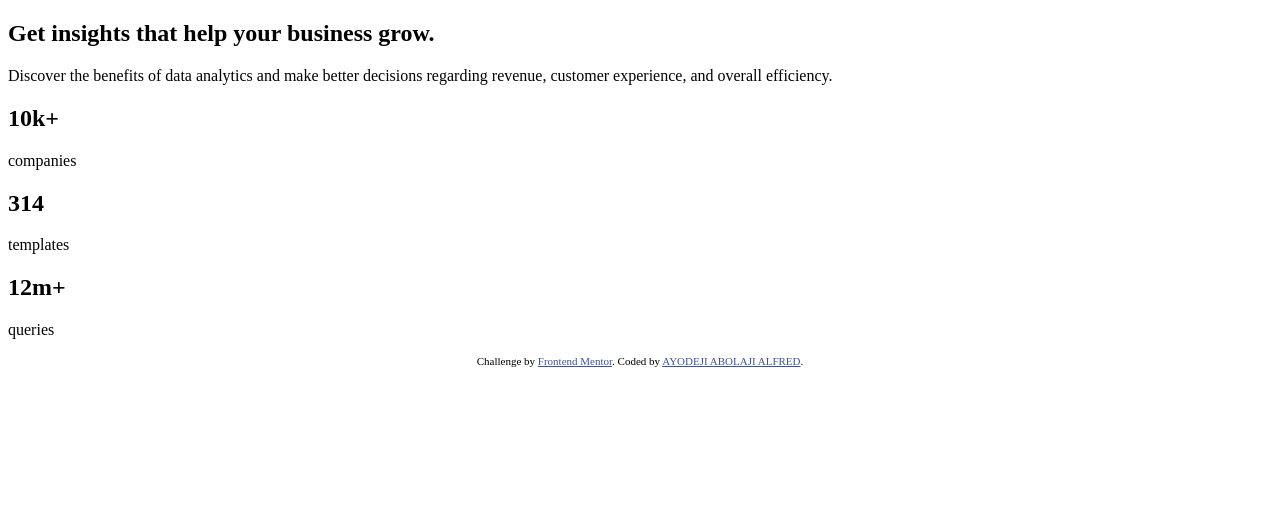
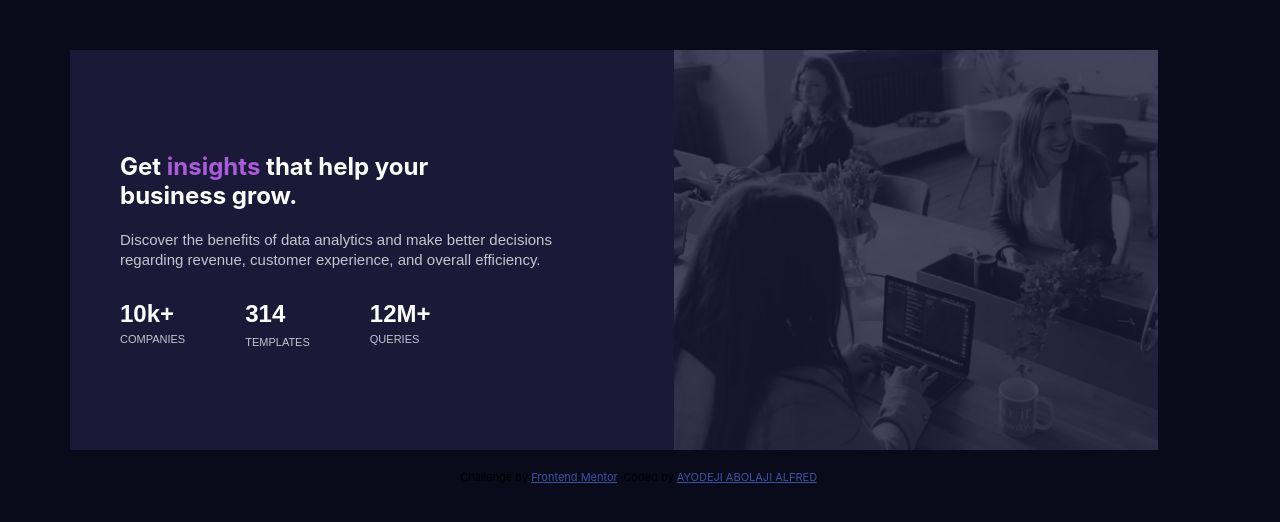
Before and after one commit to bant095/Stats-preview-card-component, a plain HTML site: page index.html in a window 1280 px wide. Drawn offline with Linux system fonts and the light colour scheme; a web font is replaced by a local one.

Commit message:
I added css to the project

```diff
--- a/index.html
+++ b/index.html
@@ -34,7 +34,7 @@
       <article class="section">
         <div class="section-left">
           <div class="business-content">
-            <h1>Get insights that help your business grow.</h1>
+            <h1>Get <span>insights</span> that help your business grow.</h1>
             <p>
               Discover the benefits of data analytics and make better decisions
               regarding revenue, customer experience, and overall efficiency.
@@ -58,6 +58,10 @@
             </div>
           </div>
         </div>
+
+        <div class="section-right">
+          <img src="./images/image-header-desktop.jpg" alt="Company-staff" />
+        </div>
       </article>
     </main>
 
--- a/style.css
+++ b/style.css
@@ -0,0 +1,102 @@
+* {
+    padding: 0;
+    margin: 0;
+    box-sizing: border-box;
+}
+
+body {
+    width: auto;
+    background: hsl(233, 47%, 7%);
+    font-family: 'Inter', 'Lexend Deca', sans-serif;
+
+}
+
+.section {
+    background-color: hsl(244, 38%, 16%);
+    display: flex;
+    flex-direction: row;
+    align-items: center;
+    width: 85%;
+    height: 400px;
+    margin: 50px 0px 20px 70px;
+}
+
+.section-left {
+    text-align: left;
+    color: white;
+    padding-left: 50px;
+}
+
+
+.section-left .business-content h1 {
+    padding: 0 150px 20px 0;
+    font-weight: 700;
+}
+h1 span {
+    color: hsl(277, 64%, 61%);
+}
+
+.section-left .business-content p {
+    font-size: 15px;
+    line-height: 20px;
+    padding: 0 90px 30px 0px;
+    font-family: 'Lexend Deca', sans-serif;
+    color: hsla(0, 0%, 100%, 0.75);
+}
+
+.data {
+    display: flex;
+    flex-direction: row;
+    font-family: 'Lexend Deca', sans-serif;
+    text-transform: uppercase;
+}
+
+.data .company {
+    padding-right: 60px;
+}
+
+.data .company h2{
+    text-transform: lowercase;
+}
+
+.data .company p{
+    font-size: 11px;
+    color: hsla(0, 0%, 100%, 0.75);
+    padding-top: 5px;
+    line-break: 20px;
+}
+
+.data .templates {
+    padding-right: 60px;
+}
+
+.data .templates p{
+    font-size: 11px;
+    color: hsla(0, 0%, 100%, 0.75);
+    padding-top: 8px;
+    line-break: 20px;
+}
+
+
+.data .queries {
+    padding-right: 30px;
+}
+
+.data .queries p{
+    font-size: 11px;
+    color: hsla(0, 0%, 100%, 0.75);
+    padding-top: 5px;
+    line-break: 20px;
+}
+
+
+.section-right{
+    height: 400px;
+    align-items: right;
+    display: flex;
+    background-image: url(./images/image-header-desktop.jpg);
+    background: hsl(277, 64%, 61%);
+    opacity: 0.2;
+    background-blend-mode: multiply;
+    background-repeat: no-repeat, repeat;
+}
```
